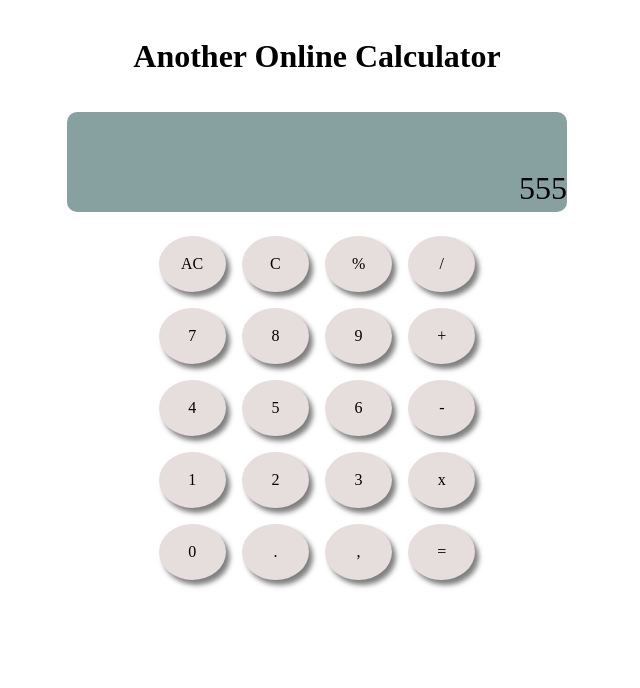
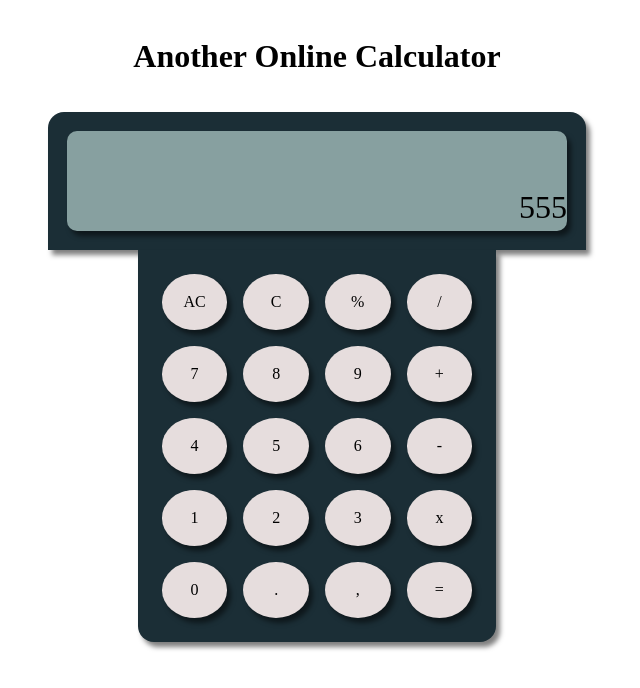
Before and after one commit to OmerAkgull/calculator, a plain HTML site: page index.html in a window 1280 px wide. Shown: the whole page, without its empty margins (323-963 px from the left). Drawn offline with Linux system fonts and the light colour scheme.

Commit message:
Style buttons

```diff
--- a/index.html
+++ b/index.html
@@ -11,7 +11,9 @@
 <body>
     <h1>Another Online Calculator</h1>
     <div class="container">
+        <div class="calculator-display">
         <div class="display">555</div>
+    </div>
         <div class="btnContainer">
             <button class="all-buttons">AC</button>
             <button class="all-buttons">C</button>
--- a/style.css
+++ b/style.css
@@ -50,6 +50,14 @@ h1 {
   align-items: center;
 }
 
+.calculator-display {
+  padding: 1.2rem;
+  background-color: #1b2e36;
+  border-top-right-radius: 1rem;
+  border-top-left-radius: 1rem;
+  box-shadow: 4px 5px 5px 0px rgba(0, 0, 0, 0.5);
+}
+
 .display {
   height: 100px;
   width: 500px;
@@ -59,6 +67,7 @@ h1 {
   align-items: end;
   font-size: 2rem;
   border-radius: 10px;
+  box-shadow: 4px 5px 5px 0px rgba(0, 0, 0, 0.5);
 }
 
 .btnContainer {
@@ -67,7 +76,12 @@ h1 {
   grid-template-columns: repeat(4, 1fr);
   height: 100%;
   width: 26%;
-  margin-top: 1rem;
+  background-color: #1b2e36;
+  padding: 1rem;
+  width: 28%;
+  border-bottom-left-radius: 1rem;
+  border-bottom-right-radius: 1rem;
+  box-shadow: 4px 5px 5px 0px rgba(0, 0, 0, 0.5);
 }
 
 .all-buttons {
@@ -79,3 +93,7 @@ h1 {
   margin:0.5rem 0.5rem;
   background-color: #e6dddd;
 }
+
+.all-buttons:hover {
+  background-color: #b8b1b1;
+}
```
